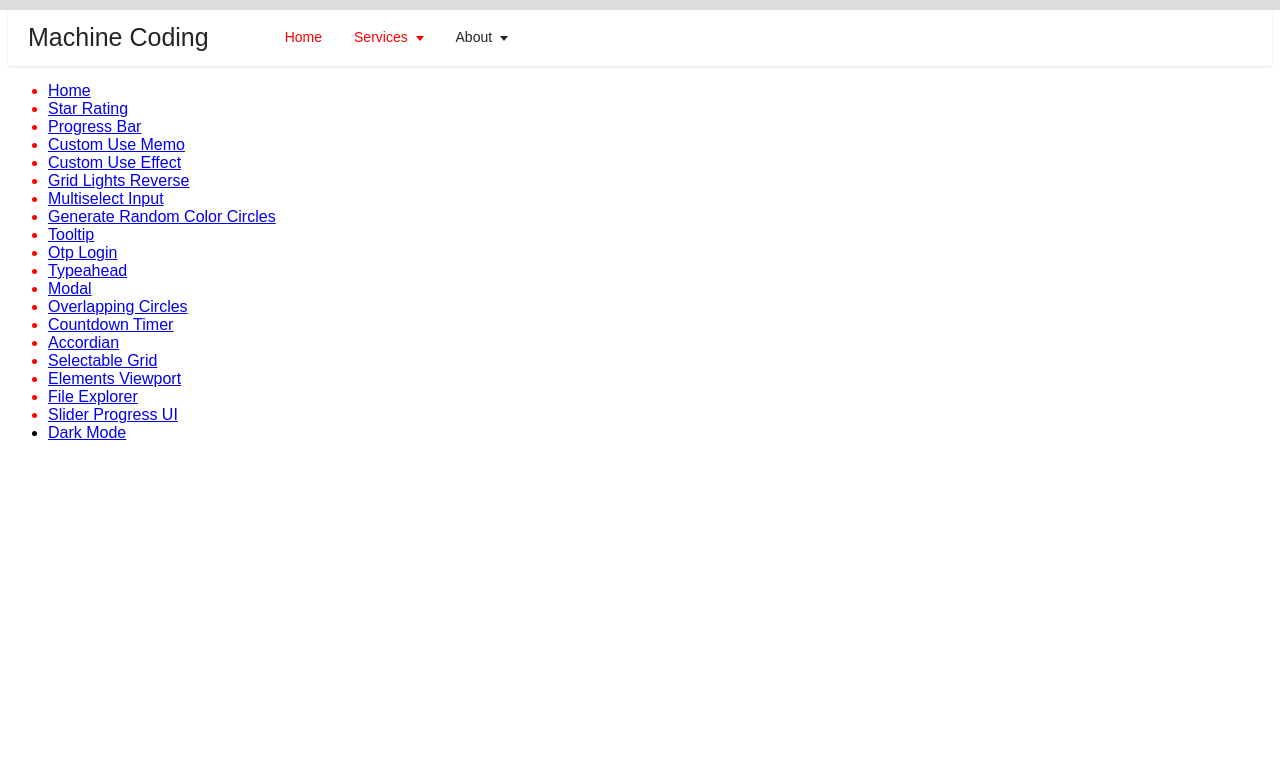
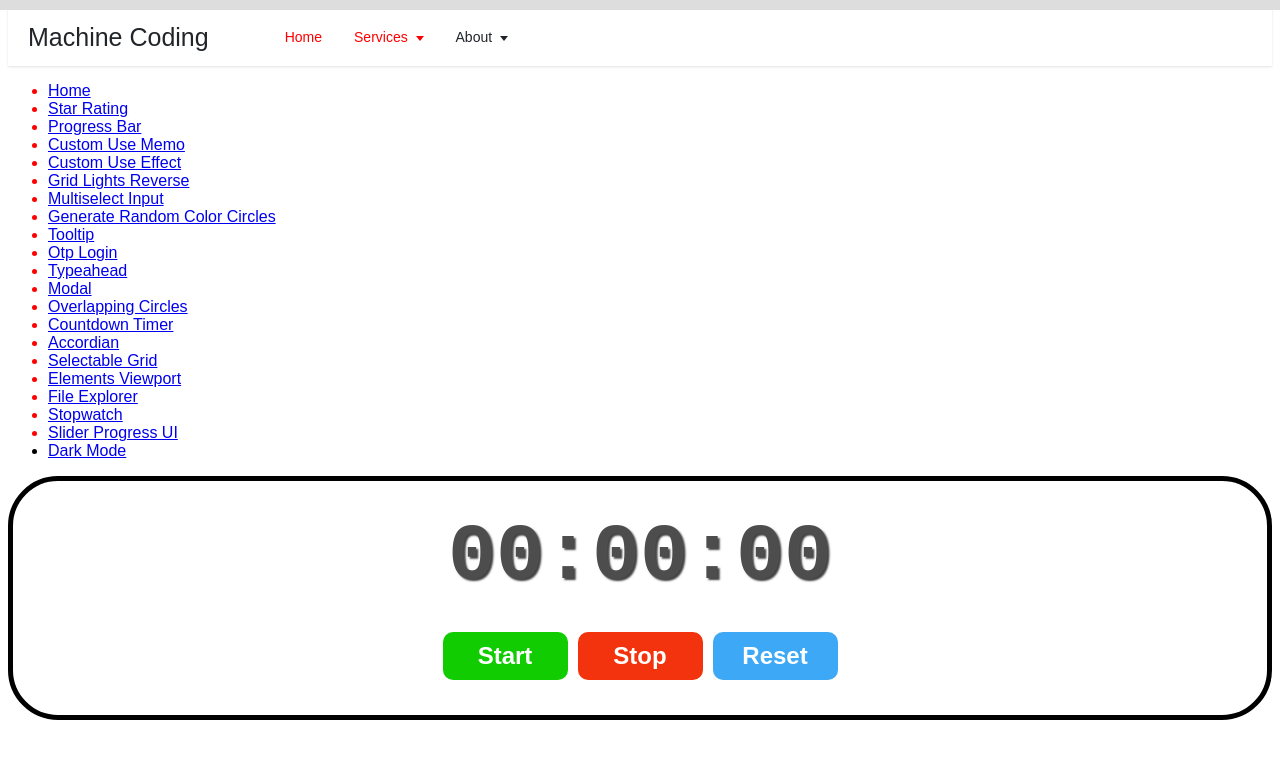
Before and after one commit to raashish1601/react-machine-coding, a React (Vite) app: page /stopwatch in a window 1280 px wide. Shown: the top 758 px of the page. Built offline with nearby package versions, Linux system fonts and the light colour scheme.

Commit message:
implemented-stopwatch

```diff
--- a/src/App.jsx
+++ b/src/App.jsx
@@ -26,6 +26,7 @@
 const GenerateRandomColorCirclesLazy = lazy(() => import('./components/GenerateRandomColorCircles/GenerateRandomColorCircles'));
 import './App.css';
 import "./styles/globals.scss";
+import Stopwatch from './components/StopWatch/StopWatch';
 const SliderProgressUI = lazy(() => import('./components/SliderProgressUI/SliderProgressUI'));
 
 function App() {
@@ -91,6 +92,9 @@
               <Link to="/file-explorer">File Explorer</Link>
             </li>
             <li>
+              <Link to="/stopwatch">Stopwatch</Link>
+            </li>
+            <li>
               <Link to="/slider-progress-ui">Slider Progress UI</Link>
             </li>
             <li>
@@ -129,6 +133,7 @@
               <Route exact path="/elements-viewport" element={<ElementsInViewPort />} />
               <Route exact path="/file-explorer" element={<FileExplorerWrapper />} />
               <Route exact path="/slider-progress-ui" element={<SliderProgressUI />} />
+              <Route exact path="stopwatch" element={<Stopwatch/>}/>
               <Route exact path="/generate-random-color-circles" element={<GenerateRandomColorCirclesLazy />} />
               <Route exact path="/dark-mode" element={<Navbar />} />
               <Route exact path="/" element={<Home />} />
--- /dev/null
+++ b/src/components/StopWatch/StopWatch.css
@@ -0,0 +1,55 @@
+.stopwatch {
+    display: flex;
+    flex-direction: column;
+    align-items: center;
+    border: 5px solid;
+    border-radius: 50px;
+    background-color: white;
+    padding: 30px;
+}
+
+.display {
+    font-size: 5rem;
+    font-family: monospace;
+    font-weight: bold;
+    color: hsl(0, 0%, 30%);
+    text-shadow: 2px 2px 2px hsla(0, 0%, 0%, 0.75);
+    margin-bottom: 25px;
+}
+
+.controls button {
+    font-size: 1.5rem;
+    font-weight: bold;
+    padding: 10px 20px;
+    margin: 5px;
+    min-width: 125px;
+    border: none;
+    border-radius: 10px;
+    cursor: pointer;
+    color: white;
+    transition: background-color 0.5s ease;
+}
+
+.start-button {
+    background-color: hsl(115, 100%, 40%);
+}
+
+.start-button:hover {
+    background-color: hsl(115, 100%, 35%);
+}
+
+.stop-button {
+    background-color: hsl(10, 90%, 50%);
+}
+
+.stop-button:hover {
+    background-color: hsl(10, 90%, 45%);
+}
+
+.reset-button {
+    background-color: hsl(205, 90%, 60%);
+}
+
+.reset-button:hover {
+    background-color: hsl(205, 90%, 55%);
+}
--- /dev/null
+++ b/src/components/StopWatch/StopWatch.jsx
@@ -0,0 +1,60 @@
+import React, { useState, useEffect, useRef } from 'react';
+import "./StopWatch.css";
+
+function Stopwatch() {
+    const [isRunning, setIsRunning] = useState(false);
+    const [elapsedTime, setElapsedTime] = useState(0);
+    const intervalIdRef = useRef(null);
+    const startTimeRef = useRef(0);
+
+    useEffect(() => {
+        if (isRunning) {
+            intervalIdRef.current = setInterval(() => {
+                setElapsedTime(Date.now() - startTimeRef.current);
+            }, 10);
+        }
+        return () => {
+            clearInterval(intervalIdRef.current);
+        }
+    }, [isRunning]);
+
+    function start() {
+        setIsRunning(true);
+        startTimeRef.current = Date.now() - elapsedTime;
+    }
+
+    function stop() {
+        setIsRunning(false);
+    }
+
+    function reset() {
+        setElapsedTime(0);
+        setIsRunning(false);
+    }
+
+    function formatTime() {
+        let hours = Math.floor(elapsedTime / (1000 * 60 * 60));
+        let minutes = Math.floor(elapsedTime / (1000 * 60) % 60);
+        let seconds = Math.floor(elapsedTime / (1000) % 60);
+        let milliseconds = Math.floor((elapsedTime % 1000) / 10);
+
+        hours = String(hours).padStart(2, "0");
+        minutes = String(minutes).padStart(2, "0");
+        seconds = String(seconds).padStart(2, "0");
+        milliseconds = String(milliseconds).padStart(2, "0");
+
+        return `${minutes}:${seconds}:${milliseconds}`;
+    }
+
+    return (
+        <div className="stopwatch">
+            <div className="display">{formatTime()}</div>
+            <div className="controls">
+                <button onClick={start} className="start-button">Start</button>
+                <button onClick={stop} className="stop-button">Stop</button>
+                <button onClick={reset} className="reset-button">Reset</button>
+            </div>
+        </div>
+    );
+}
+export default Stopwatch
```
